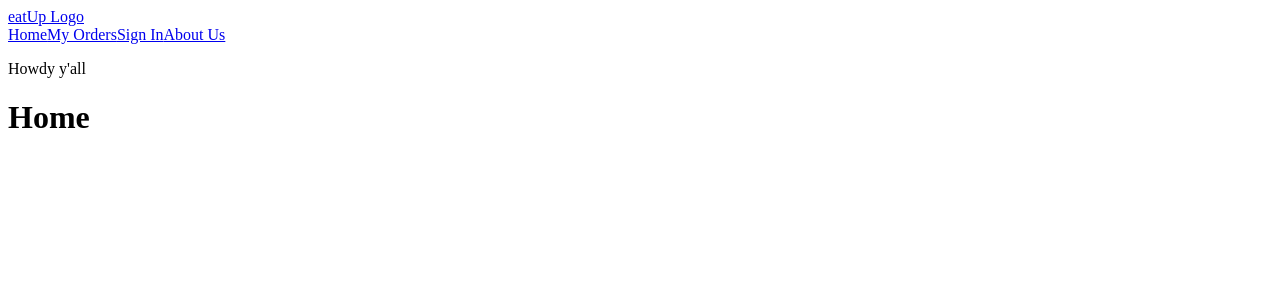
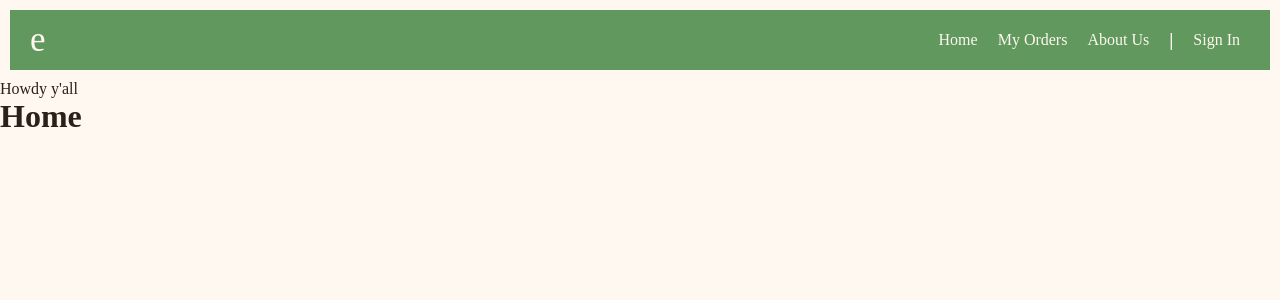
Before and after one commit to samkphillips/EatUp, a React (Create React App) app in the folder main/client/: page / in a window 1280 px wide. Shown: the top 300 px of the page. Built offline with nearby package versions, Linux system fonts and the light colour scheme.

Commit message:
Basic styling

```diff
--- a/main/client/src/App.js
+++ b/main/client/src/App.js
@@ -6,6 +6,7 @@ import AboutUs from './pages/AboutUs'
 import NewOrder from './pages/NewOrder'
 import MyOrders from './pages/MyOrders'
 import SignIn from './pages/SignIn'
+import './styles/App.css'
 import { CheckSession } from './services/Auth'
 
 function App() {
--- a/main/client/src/components/Nav.jsx
+++ b/main/client/src/components/Nav.jsx
@@ -8,35 +8,31 @@ export default function Nav({ authenticated, user, handleLogOut }) {
     authenticatedOptions = (
       <nav>
         <h3>Welcome {user.email}!</h3>
-        <NavLink to="/">Home</NavLink>
-        <NavLink to="/myorders">My Orders</NavLink>
-        <NavLink onClick={handleLogOut} to="/">
+        <NavLink to="/" className="navlinks">Home</NavLink>
+        <NavLink to="/myorders" className="navlinks">My Orders</NavLink>
+        <NavLink to="/aboutus" className="navlinks">About Us</NavLink>
+        <h3>|</h3>
+        <NavLink onClick={handleLogOut} to="/" className="navlinks">
           Sign Out
         </NavLink>
-        <NavLink to="/aboutus">About Us</NavLink>
       </nav>
     )
   }
 
   const publicOptions = (
     <nav>
-      <NavLink to="/">Home</NavLink>
-      <NavLink to="/myorders">My Orders</NavLink>
-      <NavLink to="/signin">Sign In</NavLink>
-      <NavLink to="/aboutus">About Us</NavLink>
+      <NavLink to="/" className="navlinks">Home</NavLink>
+      <NavLink to="/myorders" className="navlinks">My Orders</NavLink>
+      <NavLink to="/aboutus" className="navlinks">About Us</NavLink>
+      <h3>|</h3>
+      <NavLink to="/signin" className="navlinks">Sign In</NavLink>
     </nav>
   )
 
   return (
     <header>
-      <NavLink to="/">eatUp Logo</NavLink>
+      <NavLink to="/" className="fake-logo">e</NavLink>
       {authenticated && user ? authenticatedOptions : publicOptions}
-      {/* <nav>
-        <NavLink to="/">Home</NavLink>
-        <NavLink to="/myorders">My Orders</NavLink>
-        <NavLink to="/signin">Sign In</NavLink>
-        <NavLink to="/aboutus">About Us</NavLink>
-      </nav> */}
     </header>
   )
 }
--- /dev/null
+++ b/main/client/src/styles/App.css
@@ -0,0 +1,47 @@
+* {
+  padding: 0;
+  margin: 0;
+}
+
+body {
+  background-color: #fff8f0;
+  color: #2b2118;
+}
+
+header {
+  background-color: #60985d;
+  display: flex;
+  flex-direction: row;
+  align-content: center;
+  justify-content: space-between;
+  padding: 10px 20px;
+  margin: 10px;
+}
+
+nav {
+  display: flex;
+  flex-direction: row;
+  align-items: center;
+  justify-content: space-between;
+  color: #fff8f0;
+}
+
+nav h3 {
+  margin: 0 10px;
+}
+
+.navlinks {
+  margin: 10px;
+  text-decoration: none;
+  color: #fff8f0;
+}
+
+.navlinks:hover {
+  text-decoration: underline;
+}
+
+.fake-logo {
+  font-size: 35px;
+  text-decoration: none;
+  color: #fff8f0;
+}
```
